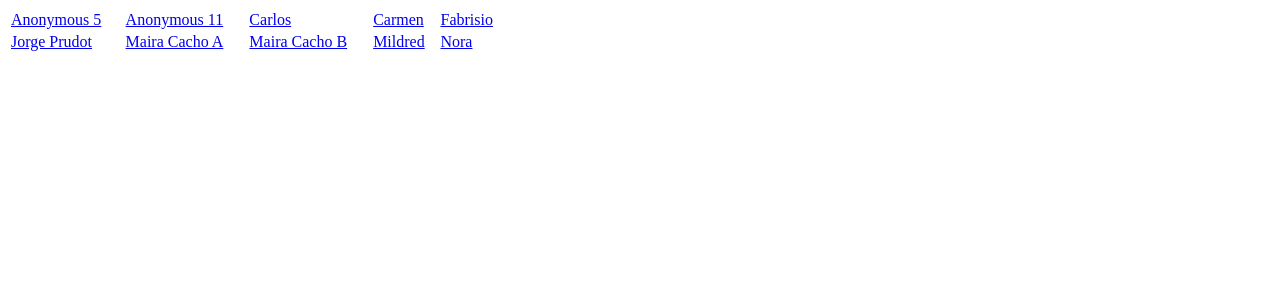
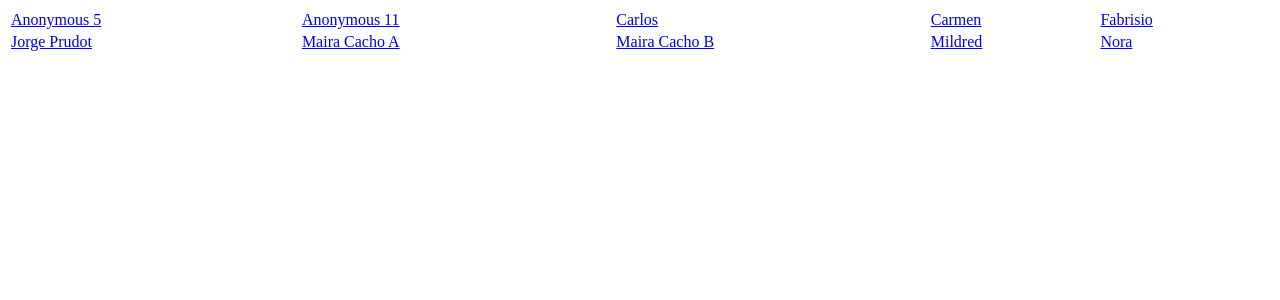
Before and after one commit to josdchavez/josdchavez.github.io, a Jekyll site: the page thesis/index.html, which Jekyll copies as it is, in a window 1280 px wide. Shown: the top 300 px of the page. Built offline with Jekyll 4.4.1, drawn with Linux system fonts in a browser that asks for light colours.

Commit message:
Update index.html

```diff
--- a/thesis/index.html
+++ b/thesis/index.html
@@ -9,7 +9,7 @@ table, th, td {
 </style>
 </head>
 <body>
-<div class="center-div td-center" style="width: 500px;">
+<center>
 <table style="width:100%">
   <tr>
     <td><a href="https://docs.google.com/document/d/12B7AWY_ezrGB_VPAaAQpD71VpntynpvdKakLEW4hb2o/edit?usp=sharing">Anonymous 5</a></td>
@@ -26,6 +26,7 @@ table, th, td {
     <td><a href="https://docs.google.com/document/d/1ZXJrGTS8FyfyiVyfKJ5cpIavZB058G2Dje6gRnSyqrc/edit?usp=sharing">Nora</a></td>
   </tr>
 </table>
+    </center>
 </div>
 
 </body>
```
